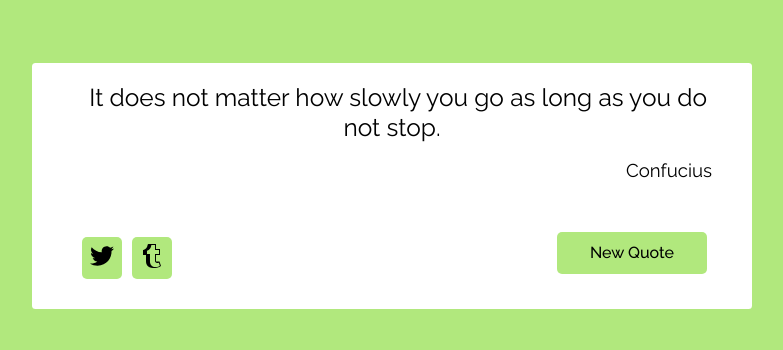
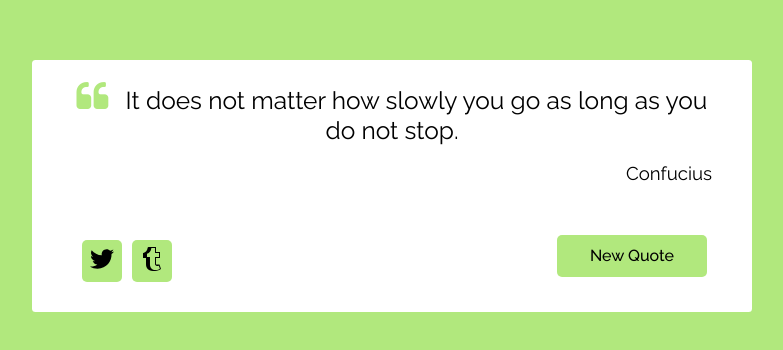
Before and after one commit to b4l4g3/quote-generator-cra, a React (Create React App) app: page / in a window 1280 px wide. Shown: the part 214-564 px from the top of the page, without its empty margins (248-1031 px from the left). Built offline with nearby package versions, Linux system fonts and the light colour scheme.

Commit message:
Integrate styled-components

```diff
--- a/package.json
+++ b/package.json
@@ -3,10 +3,12 @@
   "version": "0.1.0",
   "private": true,
   "dependencies": {
+    "font-awesome": "^4.7.0",
     "react": "^16.6.3",
     "react-app-polyfill": "^0.1.3",
     "react-dom": "^16.6.3",
-    "react-scripts": "2.1.1"
+    "react-scripts": "2.1.1",
+    "styled-components": "^4.1.2"
   },
   "scripts": {
     "start": "react-scripts start",
--- a/src/App.js
+++ b/src/App.js
@@ -1,9 +1,40 @@
 import React, { Component } from 'react';
-import './App.css';
+import './Reset.css';
 import Quote from './Quote';
 import Buttons from './Buttons';
-import {rng, tweet, tumblr} from './helper.js';
+import { rng, tweet, tumblr } from './helper.js';
 import db from './db.json';
+import styled from 'styled-components'
+
+const Container = styled.div`
+  min-height: 100vh;
+  display: flex;
+  flex-direction: column;
+  justify-content: center;
+  align-items: center;
+  background-color: ${props => props.bgColor};
+  font-family: "Raleway", sans-serif;
+  font-weight: 400;
+`
+const Main = styled.main`
+  flex-grow: 1;
+  display: flex;
+  flex-direction: column;
+  justify-content: center;
+  height: 100%;
+  padding: 10px;
+  background-color: white;
+  border-radius: 3.5px;
+
+  @media (min-width: 700px) {
+      flex-grow: 0;
+      max-width: 700px;
+  }
+
+  @media (max-width: 350px) {
+      justify-content: flex-start;
+  }
+`
 
 class App extends Component {
   constructor(props) {
@@ -28,29 +59,30 @@ class App extends Component {
   }
 
   render() {
-    const { error, quotes } = this.state;
+    const quotes = this.state.quotes;
     const getQuote = this.getQuote;
     const color = {
       backgroundColor: this.state.randomColor
     }
-    const tweetPost = function() {
+    const fAws = {
+      paddingRight: '0.5em',
+      fontSize: '1.4em',
+      color: `${this.state.randomColor}`
+    }
+    const tweetPost = function () {
       tweet(quotes)
     }
-    const tumblrPost = () => tumblr(quotes)
-    if (error) {
-      return <div>Error: {error.message}</div>;
-    } else {
+    const tumblrPost = () => tumblr(quotes);
       return (
-        <div className="container" style={color}>
-          <main>
+        <Container bgColor={this.state.randomColor}>
+          <Main>
             <div>
-              <Quote quoteText={quotes.quote} quoteAuthor={quotes.author} />
+              <Quote quoteText={quotes.quote} quoteAuthor={quotes.author} iconStyle={fAws} />
               <Buttons buttonColor={color} buttonNewQuote={getQuote} tweetFunc={tweetPost} tumblrFunc={tumblrPost} />
             </div>
-          </main>
-        </div>
+          </Main>
+        </Container>
       );
-    }
   }
 }
 
--- a/src/Buttons.css
+++ /dev/null
@@ -1,48 +0,0 @@
-.button-container {
-    display: flex;
-    width: 90%;
-    flex-direction: column-reverse;
-    justify-content: center;
-    align-items: center;
-    margin: 45px auto 5px auto;
-    user-select: none;
-  }
-
-  .button {
-    border: none;
-    border-radius: 5px;
-    font: inherit;
-    font-weight: 500;
-    user-select: none;
-  }
-
-  .button:focus {
-    outline: 0;
-  }
-
-  .button:active {
-    box-shadow: inset 3px 3px 10px 1px rgba(0, 0, 0, 0.2);
-  }
-
-  .button-social {
-    margin: 15px 5px;
-    padding: 7.5px 8px;
-  }
-
-  .button-quote {
-    padding: 13px 13px;
-    width: 50%;
-    margin-bottom: 10px;
-  }
-
-
-@media (min-width: 700px) {
-    .button-container {
-      flex-direction: row;
-      justify-content: space-between;
-    }
-
-    .button-quote {
-      width: 150px;
-    }
-  }
--- a/src/Buttons.js
+++ b/src/Buttons.js
@@ -1,30 +1,70 @@
 import React, { Component } from 'react';
-import './Buttons.css'
+import styled from 'styled-components';
+
+const ButtonContainer = styled.div`
+  display: flex;
+  width: 90%;
+  flex-direction: column-reverse;
+  justify-content: center;
+  align-items: center;
+  margin: 45px auto 5px auto;
+  user-select: none;
+
+  @media (min-width: 700px) {
+    flex-direction: row;
+    justify-content: space-between;
+  }
+`
+const Button = styled.button`
+  border: none;
+  border-radius: 5px;
+  font: inherit;
+  font-weight: 500;
+  user-select: none;
+
+  &:focus {
+    outline: 0;
+  };
+  &:active {
+    box-shadow: inset 3px 3px 10px 1px rgba(0, 0, 0, 0.2);
+  }
+`
+const SocialButton = styled(Button)`
+  margin: 15px 5px;
+  padding: 7.5px 8px;
+`
+const QuoteButton = styled(Button)`
+  padding: 13px 13px;
+  width: 50%;
+  margin-bottom: 10px;
+
+  @media (min-width: 700px) {
+    width: 150px;
+  }
+`
 
 class Quote extends Component {
-
-
   render() {
     const buttonColor = this.props.buttonColor;
     const buttonNewQuote = this.props.buttonNewQuote;
     const tweetFunc = this.props.tweetFunc;
     const tumblrFunc = this.props.tumblrFunc;
       return (
-        <div className="button-container">
-        <div className="social-button-container">
-          <button className="button button-social" style={buttonColor} onClick={tweetFunc}>
+        <ButtonContainer>
+        <div>
+          <SocialButton style={buttonColor} onClick={tweetFunc}>
             <svg xmlns="http://www.w3.org/2000/svg" width="24" height="24" viewBox="0 0 24 24">
               <path d="M24 4.557c-.883.392-1.832.656-2.828.775 1.017-.609 1.798-1.574 2.165-2.724-.951.564-2.005.974-3.127 1.195-.897-.957-2.178-1.555-3.594-1.555-3.179 0-5.515 2.966-4.797 6.045-4.091-.205-7.719-2.165-10.148-5.144-1.29 2.213-.669 5.108 1.523 6.574-.806-.026-1.566-.247-2.229-.616-.054 2.281 1.581 4.415 3.949 4.89-.693.188-1.452.232-2.224.084.626 1.956 2.444 3.379 4.6 3.419-2.07 1.623-4.678 2.348-7.29 2.04 2.179 1.397 4.768 2.212 7.548 2.212 9.142 0 14.307-7.721 13.995-14.646.962-.695 1.797-1.562 2.457-2.549z" /></svg>
-          </button>
-          <button className="button button-social" style={buttonColor} onClick={tumblrFunc}>
+          </SocialButton>
+          <SocialButton style={buttonColor} onClick={tumblrFunc}>
             <svg xmlns="http://www.w3.org/2000/svg" width="24" height="24"
               viewBox="0 0 24 24">
               <path d="M19.512 17.489l-.096-.068h-3.274c-.153 0-.16-.467-.163-.622v-5.714c0-.056.045-.101.101-.101h3.82c.056 0 .101-.045.101-.101v-5.766c0-.055-.045-.1-.101-.1h-3.803c-.055 0-.1-.045-.1-.101v-4.816c0-.055-.045-.1-.101-.1h-7.15c-.489 0-1.053.362-1.135 1.034-.341 2.778-1.882 4.125-4.276 4.925l-.267.089-.068.096v4.74c0 .056.045.101.1.101h2.9v6.156c0 4.66 3.04 6.859 9.008 6.859 2.401 0 5.048-.855 5.835-1.891l.157-.208-1.488-4.412zm.339 4.258c-.75.721-2.554 1.256-4.028 1.281l-.165.001c-4.849 0-5.682-3.701-5.682-5.889v-7.039c0-.056-.045-.101-.1-.101h-2.782c-.056 0-.101-.045-.101-.101l-.024-3.06.064-.092c2.506-.976 3.905-2.595 4.273-5.593.021-.167.158-.171.159-.171h3.447c.055 0 .101.045.101.101v4.816c0 .056.045.101.1.101h3.803c.056 0 .101.045.101.1v3.801c0 .056-.045.101-.101.101h-3.819c-.056 0-.097.045-.097.101v6.705c.023 1.438.715 2.167 2.065 2.167.544 0 1.116-.126 1.685-.344.053-.021.111.007.13.061l.995 2.95-.024.104z"
                 fillRule="evenodd" clipRule="evenodd" /></svg>
-          </button>
+          </SocialButton>
         </div>
-        <button className="button button-quote js-button-quote" style={buttonColor} onClick={buttonNewQuote}>New Quote</button>
-      </div>
+        <QuoteButton style={buttonColor} onClick={buttonNewQuote}>New Quote</QuoteButton>
+      </ButtonContainer>
       );
 
   }
--- a/src/Quote.css
+++ /dev/null
@@ -1,19 +0,0 @@
-.quote-container {
-  margin-bottom: 70px;
-}
-
-.quoteText {
-    margin: 0;
-    padding: 10px 30px;
-    font-size: 2.5ch;
-    line-height: 1.2em;
-    text-align: center;
-  }
-
-  .quoteAuthor {
-    font-size: 1.9ch;
-    float: right;
-    margin: 0;
-    padding: 10px 30px;
-    align-self: flex-end;
-  }
--- a/src/Quote.js
+++ b/src/Quote.js
@@ -1,17 +1,36 @@
 import React, { Component } from 'react';
-import './Quote.css'
+import styled from 'styled-components';
+import 'font-awesome/css/font-awesome.min.css';
+
+
+const QuoteContainer = styled.div`
+  margin-bottom: 70px;
+`
+const QuoteText = styled.p`
+  margin: 0;
+  padding: 10px 30px;
+  font-size: 2.5ch;
+  line-height: 1.2em;
+  text-align: center;
+`
+const QuoteAuthor = styled.p`
+  font-size: 1.9ch;
+  float: right;
+  margin: 0;
+  padding: 10px 30px;
+  align-self: flex-end;
+`
 
 class Quote extends Component {
-
-
   render() {
+    const iconStyle = this.props.iconStyle;
     const quoteText = this.props.quoteText;
     const quoteAuthor = this.props.quoteAuthor;
       return (
-        <div className="quote-container">
-          <p className="quoteText"><i className="fa fa-quote-left"></i><span className="js-quoteText">{quoteText}</span></p>
-          <p className="quoteAuthor js-quoteAuthor">{quoteAuthor}</p>
-        </div>
+        <QuoteContainer>
+          <QuoteText><i className={'fa fa-quote-left'} style={iconStyle}></i>{quoteText}</QuoteText>
+          <QuoteAuthor>{quoteAuthor}</QuoteAuthor>
+        </QuoteContainer>
       );
 
   }
--- a/src/App.css
+++ b/src/Reset.css
@@ -52,49 +52,4 @@ table {
   border-collapse: collapse;
   border-spacing: 0;
 }
-
-.container {
-  min-height: 100vh;
-  display: flex;
-  flex-direction: column;
-  justify-content: center;
-  align-items: center;
-  background-color: black;
-  font-family: "Raleway", sans-serif;
-  font-weight: 400;
-}
-
-main {
-  flex-grow: 1;
-  display: flex;
-  flex-direction: column;
-  justify-content: center;
-  height: 100%;
-  padding: 10px;
-  background-color: white;
-  border-radius: 3.5px;
-}
-
-
-.fa-quote-left {
-  padding-right: 0.5em;
-}
-
-footer {
-  color: black;
-  visibility: hidden;
-}
-
-@media (min-width: 700px) {
-  main {
-    flex-grow: 0;
-    max-width: 700px;
-  }
-}
-@media (max-width: 350px) {
-  main {
-    justify-content: flex-start;
-  }
-}
-
 /*# sourceMappingURL=app.css.map */
```
Also changed, not shown: 1 other file (tests, documents, lock files or other folders).
